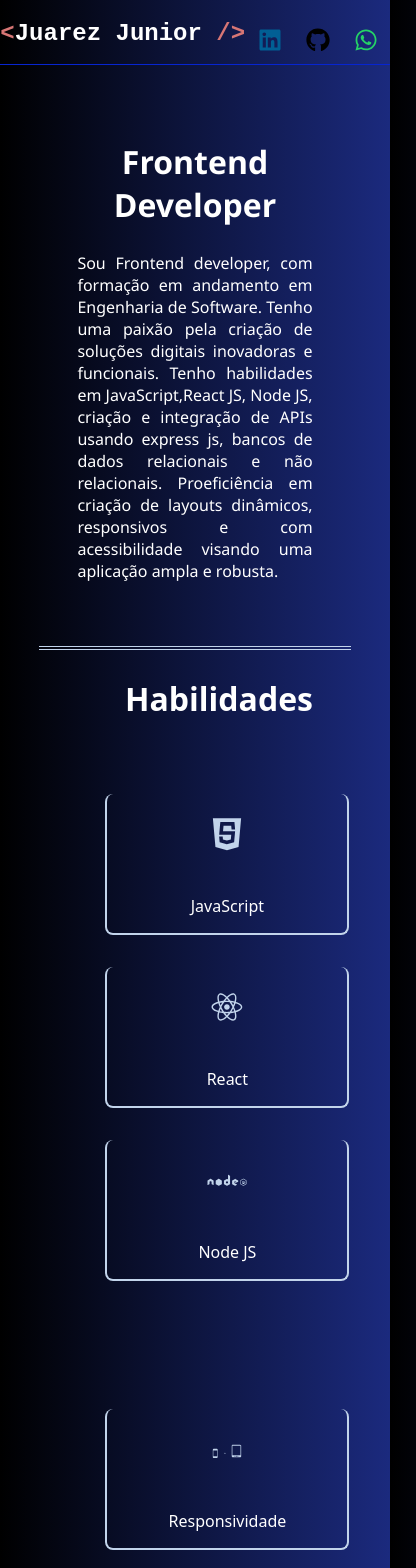
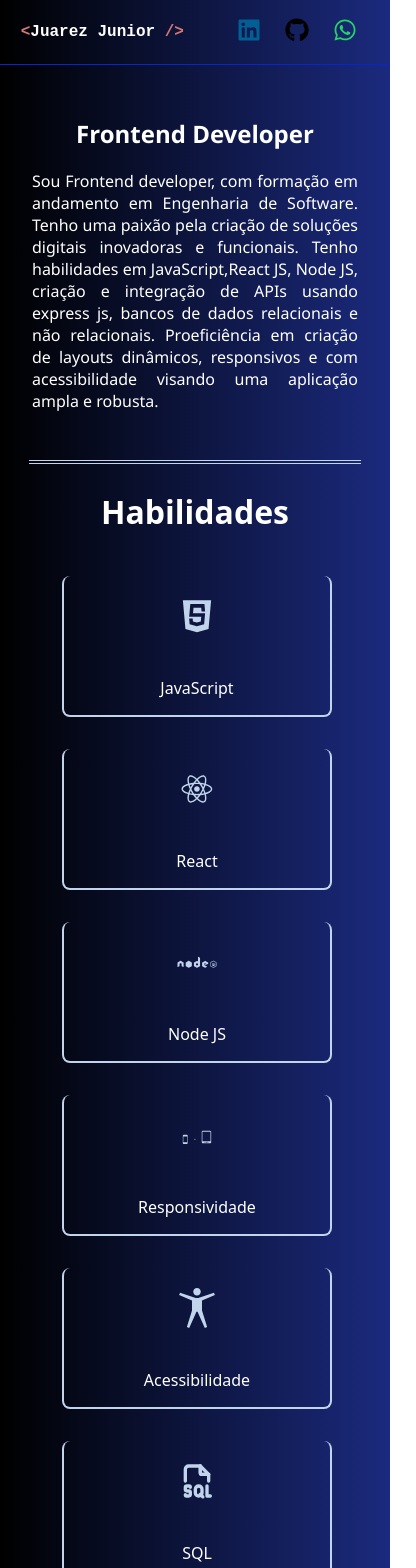
Before and after one commit to Jjunior112/portfolio, a React (Vite) app: page / in a window 390 px wide. Shown: the top 1568 px of the page, 416 px wide, since content can reach past the window. Built offline with nearby package versions, Linux system fonts and the light colour scheme.

Commit message:
ajustes de responsividade width < 400px

```diff
--- a/src/App.css
+++ b/src/App.css
@@ -57,7 +57,7 @@ main {
   align-items: center;
   justify-content: center;
   text-align: center;
-  padding: 3em;
+  padding: 2em;
 }
 
 
@@ -71,22 +71,18 @@ main {
   color: #fff;
 }
 
-.name h2 {
-  font-size: 2vw;
-}
-
-
 
 .abilities {
   margin: 0 auto;
   width: 70%;
+
   display: flex;
   flex-direction: column;
   color: #fff;
   border-top: 4px double var(--color5);
 }
 
-.abilities h2,.projects h2 {
+.abilities h2,.projects h2,.name h2 {
   font-size: 2em;
   text-align: center;
 
@@ -97,7 +93,8 @@ main {
   margin: 0 auto;
   width: 90%;
   justify-content: space-around;
-  padding: 3em;
+  padding: 1em;
+  gap: 2em;
 }
 
 .abilities li {
@@ -107,7 +104,7 @@ main {
   border-top: none;
   width: 15em;
   list-style-type: none;
-  margin: 1em;
+
 }
 
 .abilities svg {
@@ -127,16 +124,6 @@ main {
 }
 
 
-
-.name a {
-  font-size: 1em;
-  text-decoration: none;
-  color: var(--color3);
-  padding: .2em;
-  background-color: var(--color5);
-  border-radius: .5em;
-
-}
 
 .listProjects {
   display: grid;
@@ -247,49 +234,30 @@ main {
     margin-bottom: 2em;
   }
 
-
 }
-
 
 @media (width<900px) {
 
+  .name p{
+    text-align: justify;
+    width: 100%;
 
-  .name h2{
-    font-size: 4vw;
   }
 
-  .name button {
-    left: 35%;
-    margin-bottom: 2em;
-  }
-
-  .abilities {
+  .abilities,.name,.projects {
     width: 90%;
   }
 
-  .abilities h2 {
-    text-indent: 1.5em;
-  }
+
 
   .abilities ul {
+    margin: 0 auto;
     flex-direction: column;
+    width: 80%;
   }
+  .abilities li{
+    width: 100%;
 
-  .abilities li {
-    margin: 0 auto;
-    margin-bottom: 2em;
-  }
-
-  .projectsTitle {
-    gap: 15em;
-  }
-
-  .projectsTitle h2 {
-    font-size: 3vw;
-  }
-
-  .projectsTitle a {
-    font-size: 2vw;
   }
 
 }
@@ -299,23 +267,57 @@ main {
     font-size: 1.5em;
   }
   .name,.abilities,.projects{
-    margin: 0 auto;
     padding: 0;
     width: 80%;
     text-align: center;
   }
-  .name h2{
-    font-size: 2em;
-    text-align: center;
-  }
-  .name p{
-    text-align: justify;
-    width: 100%;
 
-  }
+
   .name a{
     margin-top: .5em;
     font-size: 1em;
     word-break: keep-all;
   }
 }
+
+@media (width<531px) {
+  .name h2{
+    font-size: 1.5em;
+    text-wrap: nowrap;
+  }
+
+  }
+@media (width<400px) {
+  nav {
+    align-items: center;
+    justify-content: space-around;
+  }
+  nav h1{
+    font-size: 1em;
+  }
+  main{
+    overflow-x: hidden;
+  }
+  .name {
+    width: 100%;
+
+  }
+  .project{
+    width: 85%;
+  }
+  .project img {
+    width: 15em;
+  }
+  .abilities  {
+    width: 85%;
+    padding: 0;
+  }
+
+
+  .abilities li  {
+
+    padding: 0;
+    width: 100%;
+  }
+
+}
```
